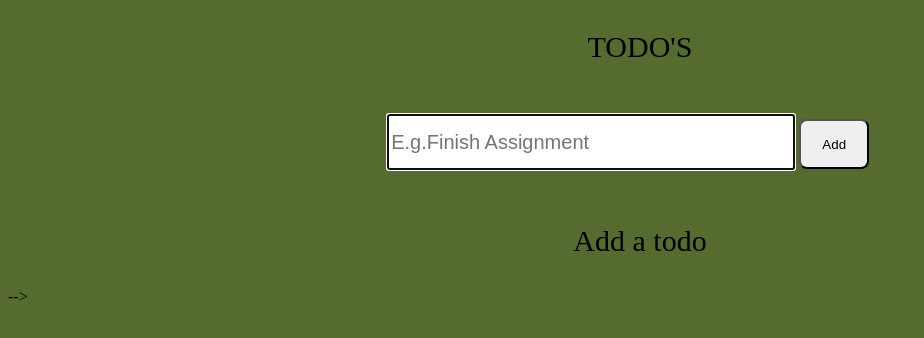
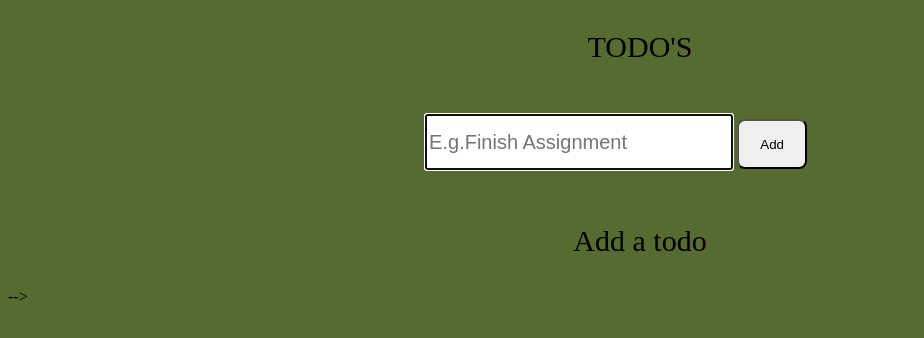
Before and after one commit to MaryannChidimma/TodoApp, a plain HTML site: page index.html in a window 1280 px wide. Shown: the whole page, without its empty margins (0-924 px from the left). Drawn offline with Linux system fonts and the light colour scheme.

Commit message:
todo app

```diff
--- a/css/style.css
+++ b/css/style.css
@@ -1,10 +1,15 @@
 
-.todo-input{
+ .todo-input{
   margin-top: 20px;
-  margin-left:30%;
-  width:400px;
+  width:300px;
   height: 50px;
   font-size: 20px;
+}
+.container{
+    margin-left:33%;
+    width: 400px;
+    height: 100px;
+    align-content: center;
 }
 
 .todos-list-form{
--- a/index.html
+++ b/index.html
@@ -12,10 +12,12 @@
 
 
    <!-- form to access users input -->
+   <div class="container">
     <form action="" class="todos-list-form">
        <input  autofocus type="text" aria-label="Enter a new todo item" placeholder="E.g.Finish Assignment" class="todo-input">
         <button type="submit" id="btn">Add</button>
     </form>
+  </div>
       <!-- div to hold the list elements -->
       <div class="emptydiv">
         <ul class="ui-list"></ul>
```
